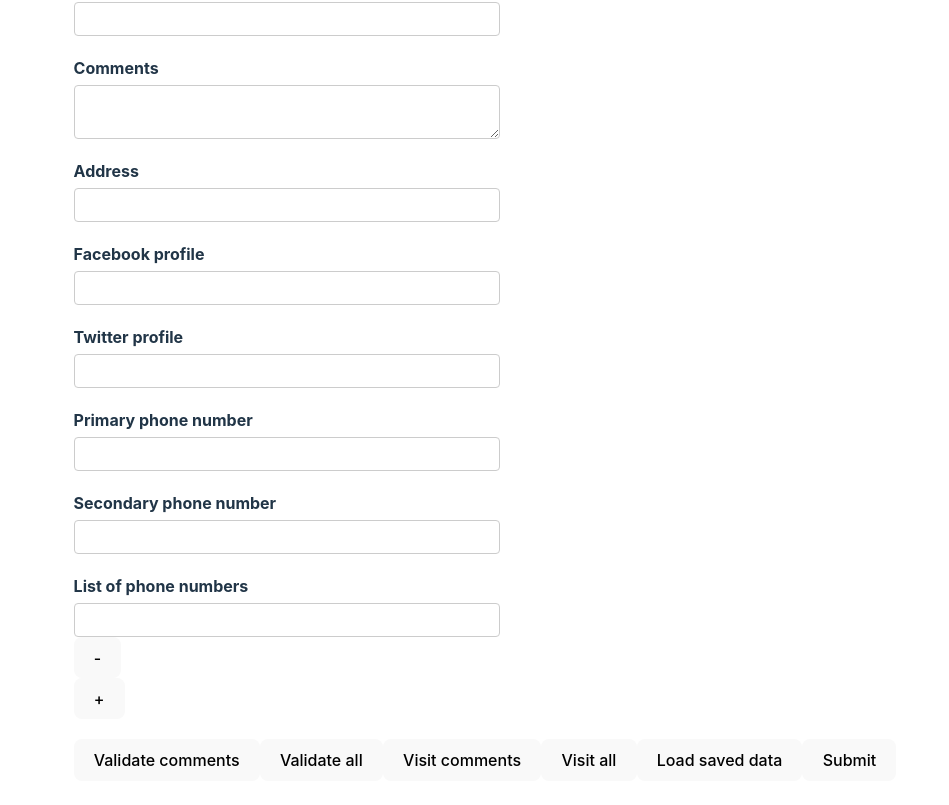
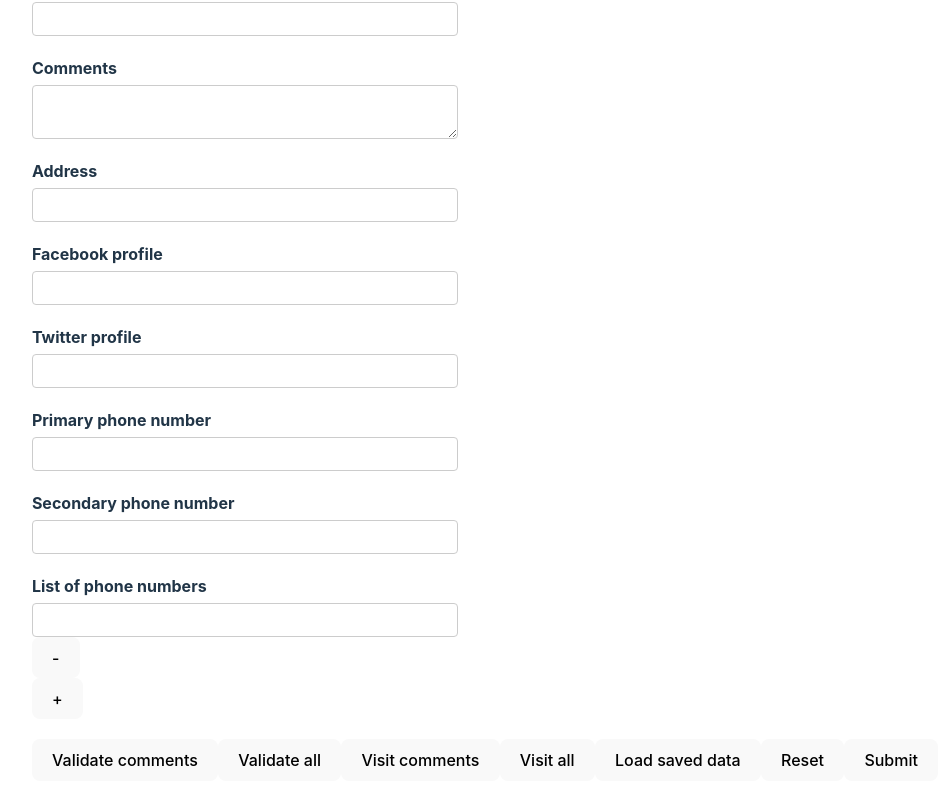
Before and after one commit to maormenashe/vite-react-formik, a React (Vite) app: page / in a window 1280 px wide. Shown: the part 225-1030 px from the top of the page, without its empty margins (155-1104 px from the left). Built offline with nearby package versions, Linux system fonts and the light colour scheme.

Commit message:
Reset Form Data

```diff
--- a/src/components/YoutubeFormFormik.tsx
+++ b/src/components/YoutubeFormFormik.tsx
@@ -67,6 +67,7 @@ const onSubmit = (
 ) => {
   console.log("Submitted", values, formikHelpers);
   formikHelpers.setSubmitting(false);
+  formikHelpers.resetForm();
 };
 
 const validationSchema = Yup.object({
@@ -256,6 +257,8 @@ const YoutubeFormFormik: React.FunctionComponent<IYoutubeFormProps> = () => {
               Load saved data
             </button>
 
+            <button type="reset">Reset</button>
+
             {/* <button
               type="submit"
               disabled={!isFormDirtyAndValid(formik) || formik.isSubmitting}
```
